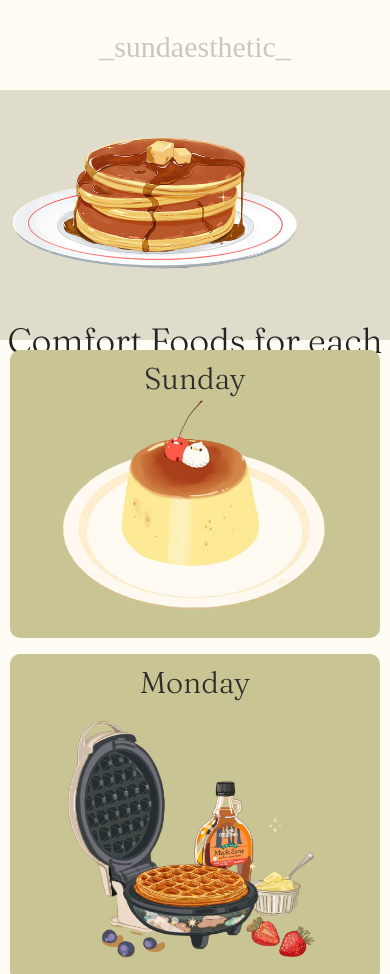
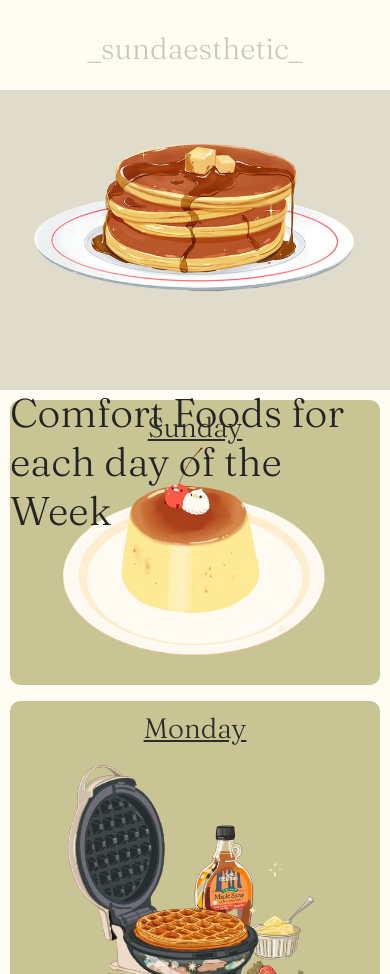
Before and after one commit to ritikalmfao/Sundaesthetic, a plain HTML site: page index.html in a window 390 px wide. Shown: the top 974 px of the page. Drawn offline with Linux system fonts and the light colour scheme; a web font is replaced by a local one.

Commit message:
Update main.css

```diff
--- a/main.css
+++ b/main.css
@@ -1,6 +1,11 @@
+* {
+  box-sizing: border-box;
+}
+
 body {
-    margin: 0px;
+  margin: 0;
   background-color: #fffcf4;
+  font-family: 'Fraunces', serif;
 }
 
 .topmost {
@@ -10,56 +15,63 @@ body {
 
 .topcontainer {
   height: 500px;
-    position: relative;
   width: 100%;
   background-color: #e0dccc;
+  position: relative;
 }
 
 .container {
-    padding: 20px;
-    margin-bottom: 100px;
   display: grid;
   gap: 2rem;
+  padding: 20px;
+  margin: 0 auto 100px;
   grid-template-columns: repeat(auto-fit, minmax(250px, 1fr));
-    overflow: hidden;
+  max-width: 1400px;
 }
 
 .lineUp {
   padding-top: 100px;
   font-weight: 100;
   color: #242424;
-    margin: 0px;
-    left: 10px;
-    font-family: 'Fraunces', serif;
   font-size: 65px;
-    margin-bottom: 0px;
+  margin: 0 10px 0 10px;
   animation: 2s anim-lineUp ease-out;
 }
 
 @keyframes anim-lineUp {
-  0% { opacity: 0; transform: translateY(80%); }
-  20% { opacity: 0; }
-  50% { opacity: 1; transform: translateY(0%); }
-  100% { opacity: 1; transform: translateY(0%); }
+  0% {
+    opacity: 0;
+    transform: translateY(80%);
+  }
+  20% {
+    opacity: 0;
+  }
+  50% {
+    opacity: 1;
+    transform: translateY(0%);
+  }
+  100% {
+    opacity: 1;
+    transform: translateY(0%);
+  }
 }
 
 .pancake {
-  float: left;
-  width: 50%;
+  width: 100%;
+  max-width: 600px;
+  display: block;
+  margin: 0 auto;
 }
 
 .days {
-    position: relative;
   border-radius: 10px;
   background-color: #c8c494;
   padding: 10px;
   display: flex;
   flex-direction: column;
+  align-items: center;
   overflow: hidden;
-}
-
-.days img {
-    transition: transform 1.5s ease;
+  transition: transform 0.3s ease;
 }
 
 .days:hover img {
@@ -68,10 +80,10 @@ body {
 
 .day {
   color: #2c2c2c;
-    font-family: 'Fraunces', serif;
+  font-size: 40px;
   font-weight: lighter;
-    font-size: 40px;
   text-decoration: none;
+  text-align: center;
 }
 
 .day:hover {
@@ -79,27 +91,17 @@ body {
 }
 
 .food {
-    margin: 0px;
-    padding: 0px;
+  margin: 0;
+  padding: 0;
   text-align: center;
   color: #2c2c2c;
   font-size: 40px;
-    text-decoration: none;
-    font-family: 'Fraunces', serif;
 }
 
 .pic {
-    padding: 10px;
   width: 100%;
   max-width: 250px;
-}
-
-/* IDs for specific days – use relative widths for consistency */
-#monday, #tuesday, #wed, #sat, #fri, #sun {
-    padding: 0;
-    margin: 0 auto;
-    width: 100%;
-    max-width: 270px;
+  padding: 10px;
 }
 
 .header {
@@ -107,14 +109,12 @@ body {
   text-align: center;
   color: #565140;
   font-size: 30px;
-    font-style: 'Fraunces', serif;
   opacity: 30%;
 }
 
 .bottomcontainer {
   padding-top: 20px;
   text-align: center;
-    bottom: 0px;
   height: 70px;
   width: 100%;
   background-color: #f0e49c;
@@ -136,41 +136,27 @@ body {
   color: #fcfcc4;
 }
 
-/* Tablet */
-@media (max-width: 900px) {
+/* Remove hardcoded widths from specific IDs */
+#monday, #tuesday, #wed, #sat, #fri, #sun {
+  padding: 0;
+  margin: 0 auto;
+  width: 100%;
+  max-width: 270px;
+}
+
+/* Responsive adjustments */
+@media (max-width: 768px) {
   .lineUp {
-      padding-top: 60px;
-      font-size: 50px;
+    padding-top: 40px;
+    font-size: 40px;
   }
 
   .topcontainer {
-      height: 350px;
+    height: 300px;
   }
 
   .pancake {
-      width: 80%;
-  }
-}
-
-/* Mobile */
-@media (max-width: 600px) {
-  .lineUp {
-      padding-top: 40px;
-      font-size: 35px;
-      text-align: center;
-  }
-
-  .topcontainer {
-      height: 250px;
-  }
-
-  .food {
-      font-size: 30px;
-  }
-
-  .day {
-      font-size: 28px;
-      text-align: center;
+    width: 90%;
   }
 
   .container {
@@ -178,8 +164,15 @@ body {
     gap: 1rem;
   }
 
+  .day {
+    font-size: 28px;
+  }
+
+  .food {
+    font-size: 28px;
+  }
+
   .pic {
-      width: 100%;
     max-width: 200px;
   }
 }
```
Lines whose indentation alone changed are shown as unchanged.
